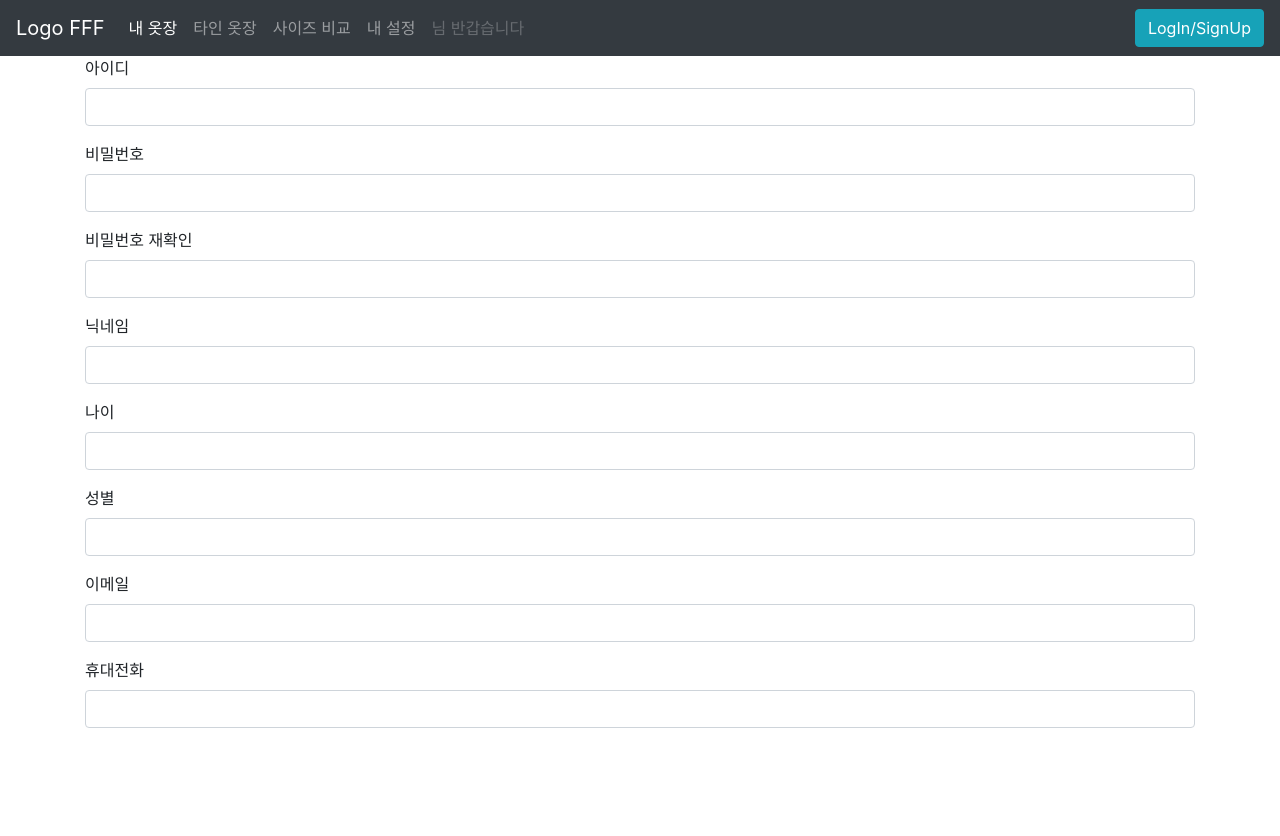
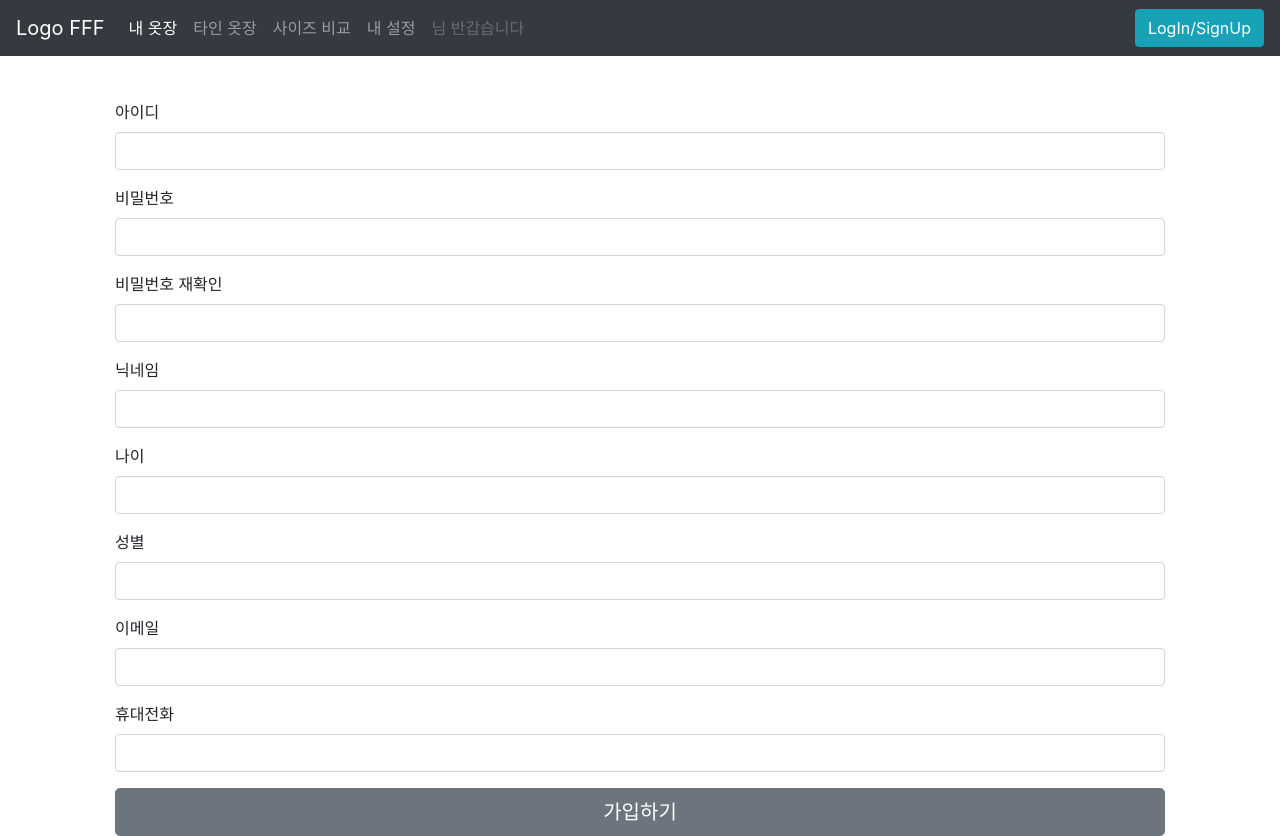
Before and after one commit to ProjectFFF/FFF, a Django app: page /accounts/signup/ in a window 1280 px wide. Before the commit the page ends 728 px from the top, so only its background shows below. Run offline with Django 3.2, Linux system fonts and the light colour scheme; some libraries are stand-ins or nearby versions.

Commit message:
[#3] use padding

```diff
--- a/accounts/static/design.css
+++ b/accounts/static/design.css
@@ -1,4 +1,5 @@
 body,
 html {
   height: 100%;
+  padding: 50px;
 }
--- a/accounts/templates/signup.html
+++ b/accounts/templates/signup.html
@@ -76,6 +76,9 @@
           placeholder=""
         />
       </div>
+      <a class="btn btn-secondary btn-lg btn-block" href="" role="button"
+        >가입하기</a
+      >
     </form>
   </div>
 </div>
```
